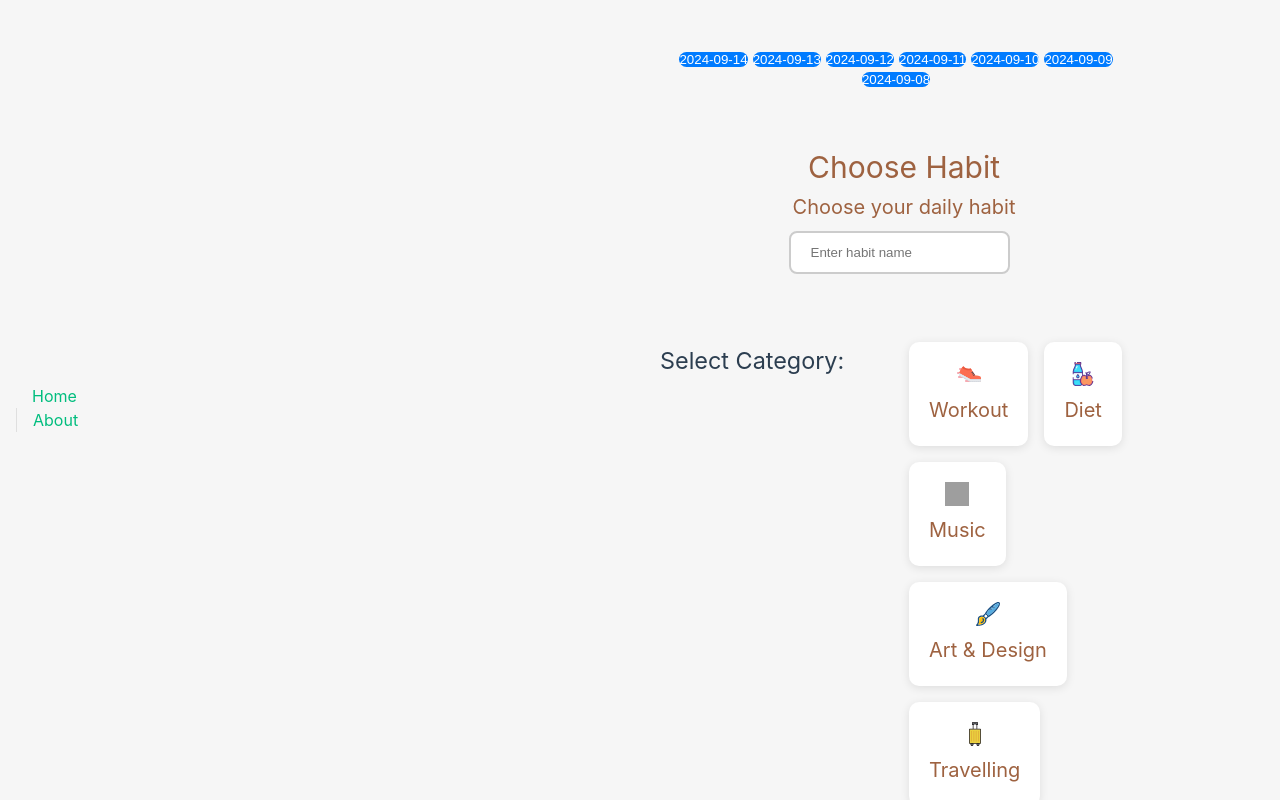
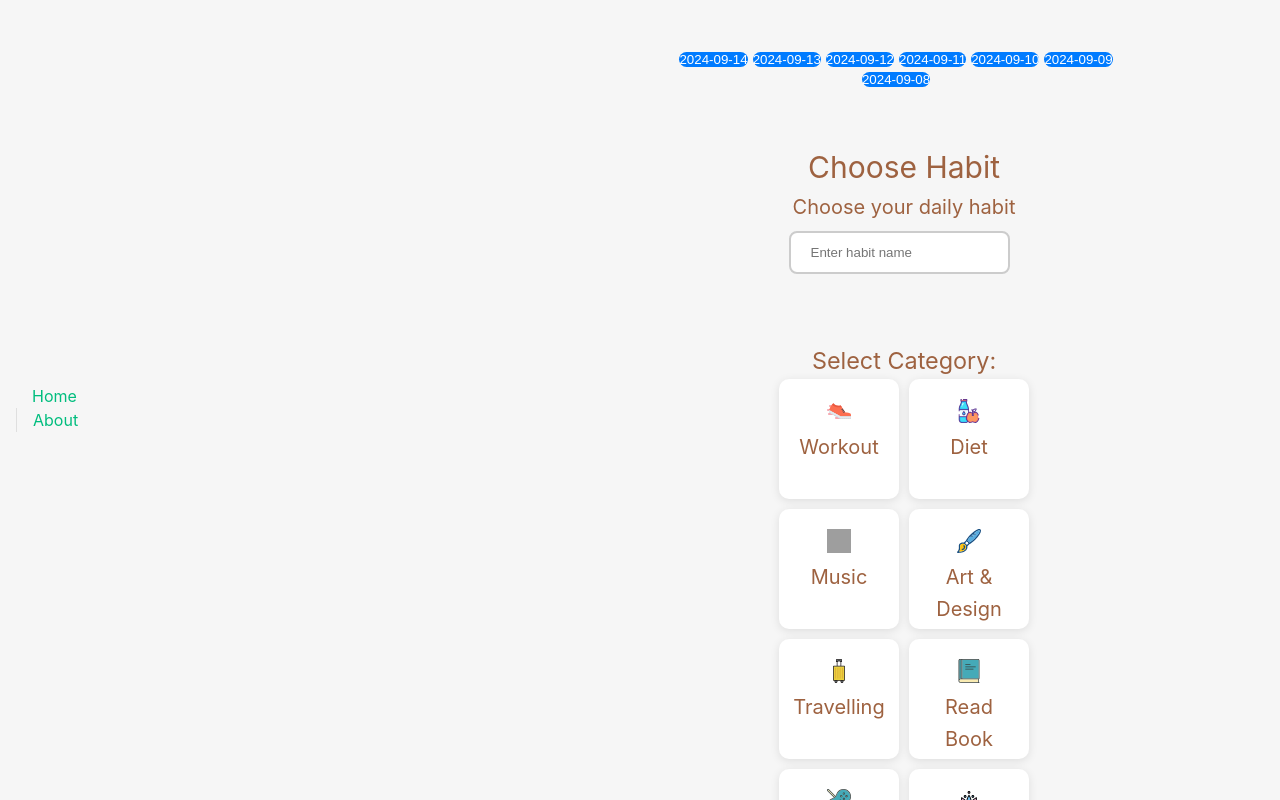
Before and after one commit to SeanMarkWD/HabitTrackerApp, a Vue app: page /day/1 in a window 1280 px wide. Shown: the top 800 px of the page. Built offline with nearby package versions, Linux system fonts and the light colour scheme; grey boxes are pictures that could not be loaded.

Commit message:
commit after fixing the button justification

```diff
--- a/src/components/AddHabitForm.vue
+++ b/src/components/AddHabitForm.vue
@@ -85,6 +85,10 @@ form {
   width: 100%;
 }
 
+h3 {
+  color: #9e6240;
+}
+
 .habit-selection {
   text-align: center;
   padding: 20px;
@@ -105,6 +109,8 @@ form {
   border-radius: 10px;
   box-shadow: 0 2px 10px rgba(0, 0, 0, 0.1);
   cursor: pointer;
+  width: 120px;
+  height: 120px;
 }
 
 .habit-option img {
@@ -117,20 +123,22 @@ form {
 }
 
 .categories {
-  display: flex;
-  flex-wrap: wrap;
-  gap: 16px;
+  display: grid;
+  grid-template-columns: repeat(2, 1fr); /* Two columns layout */
+  gap: 10px;
+  justify-items: center;
 }
 
 .category-selection {
+  text-align: center;
   margin-top: 20px;
 }
 
 .category-tiles {
-  display: grid;
-  grid-template-columns: repeat(2 1fr);
-  gap: 10px;
   margin-top: 20px;
+  justify-content: center; /* Center the tiles */
+  align-items: center; /* Align vertically */
+  gap: 16px;
 }
 
 .selected {
--- a/src/components/HabitItem.vue
+++ b/src/components/HabitItem.vue
@@ -53,6 +53,7 @@ onMounted(() => {
   display: flex;
   align-items: center;
   margin-bottom: 10px;
+  color: #9e6240;
 }
 
 .habit-item label {
```
